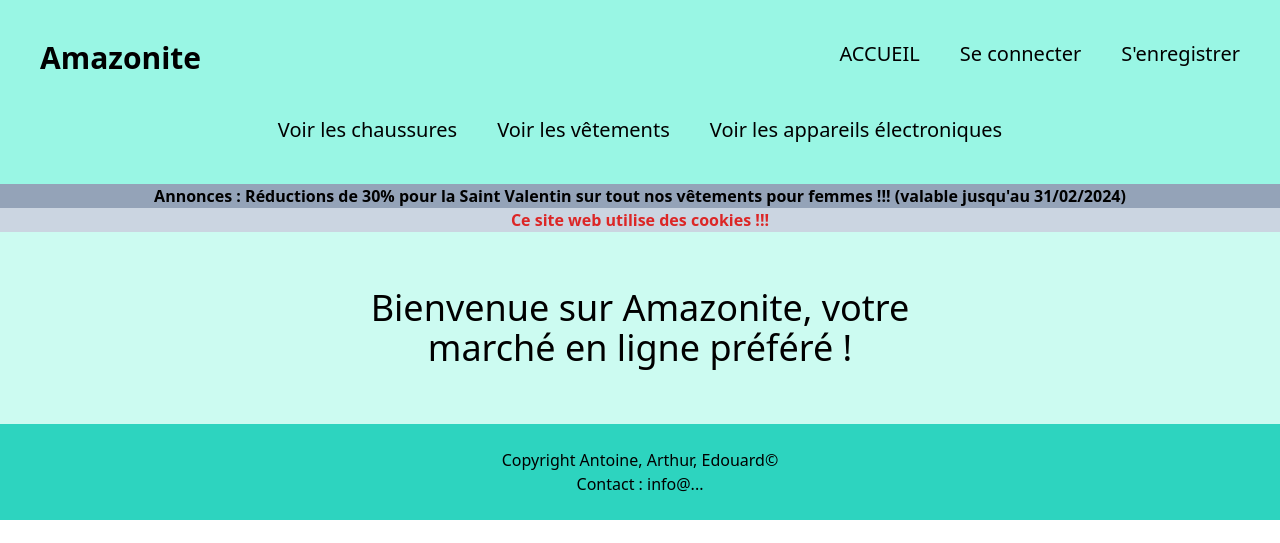
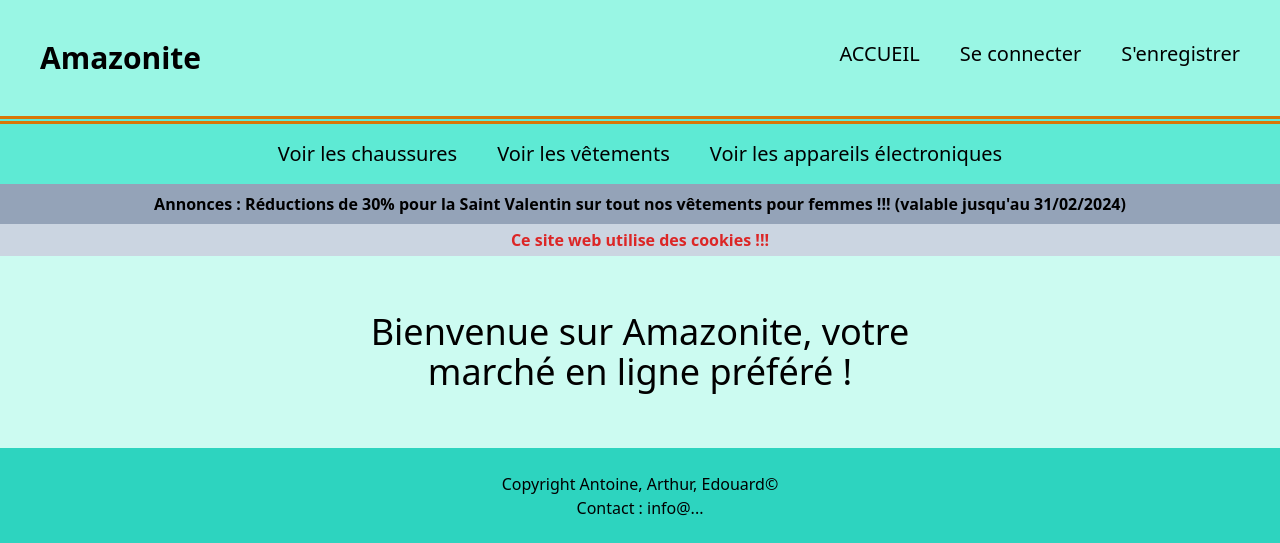
Before and after one commit to TonitoFleur/ProjetV2, a Flask app: page / in a window 1280 px wide. Shown: the top 543 px of the page. Run offline with Flask 3, Linux system fonts and the light colour scheme; some libraries are stand-ins or nearby versions.

Commit message:
Modif accueil et base

```diff
--- a/templates/accueil.html
+++ b/templates/accueil.html
@@ -2,11 +2,11 @@
 
 {% block content %}
 
-    <div id="annonces-accueil" class="bg-slate-400">
+    <div id="annonces-accueil" class="bg-slate-400 p-2">
       <p class="text-center font-semibold">Annonces : Réductions de 30% pour la Saint Valentin sur tout nos vêtements pour femmes !!! (valable jusqu'au 31/02/2024)</p>
     </div>
     <div id="cookies-accueil">
-      <p class="text-red-600 font-bold text-center bg-slate-300">Ce site web utilise des cookies !!!</p>
+      <p class="text-red-600 font-bold text-center bg-slate-300 p-1">Ce site web utilise des cookies !!!</p>
     </div>
 
     <div id="intro-accueil" class="text-center px-80 py-14 ">
--- a/templates/base.html
+++ b/templates/base.html
@@ -10,8 +10,8 @@
 
 </head>
 <body>
-  <header class="bg-teal-200 p-10">
-    <section class=" flex justify-between">
+  <header class="">
+    <section class="bg-teal-200 p-10 flex justify-between">
       <h1 class="text-3xl font-semibold">Amazonite</h1>
       <nav>
         <ul class="flex justify-between space-x-10 text-xl font-medium">
@@ -21,7 +21,7 @@
         </ul>
       </nav>
     </section>
-    <section class="justify-center flex pt-10">
+    <section class="bg-teal-300 border-t-8 border-amber-600 border-double justify-center flex p-4">
       <nav>
         <ul class="flex space-x-10 text-xl font-medium">
           <li><a href="/">Voir les chaussures</a></li>
```
